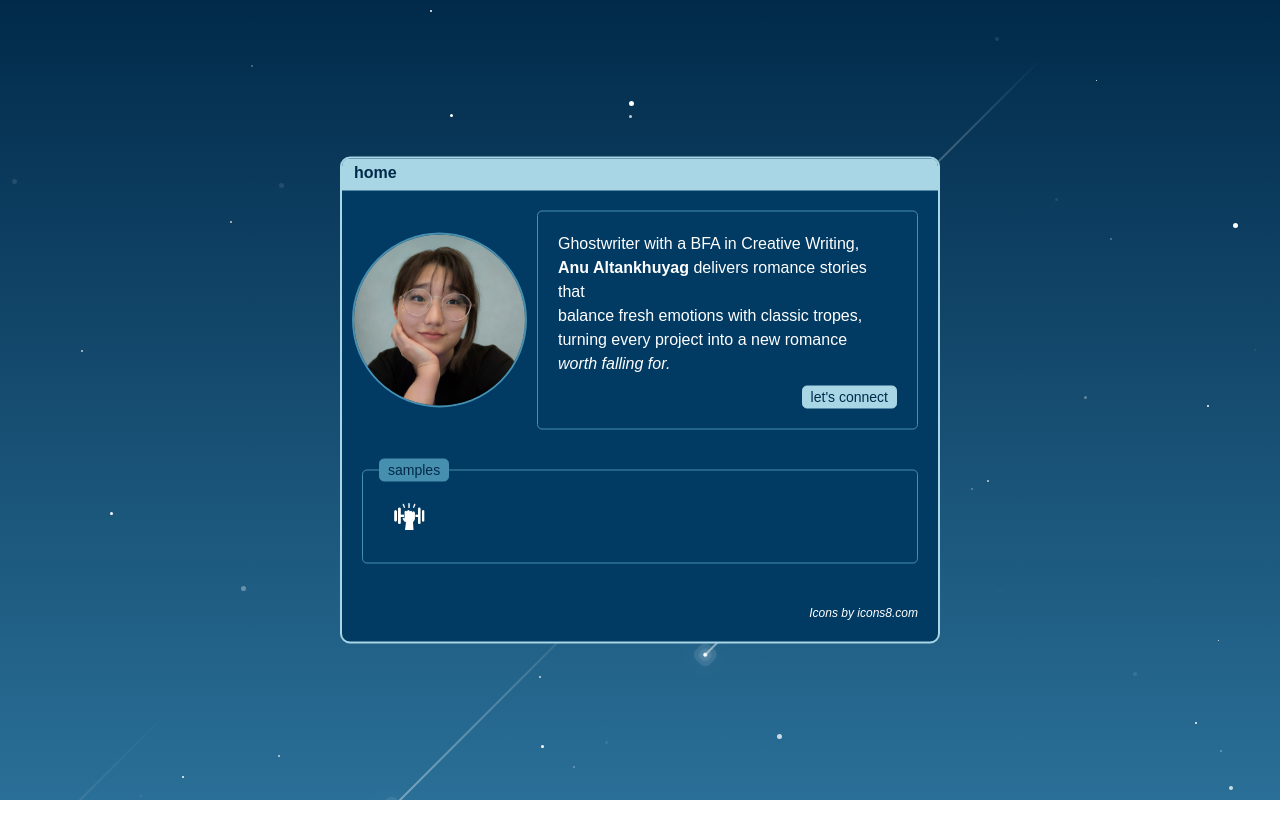
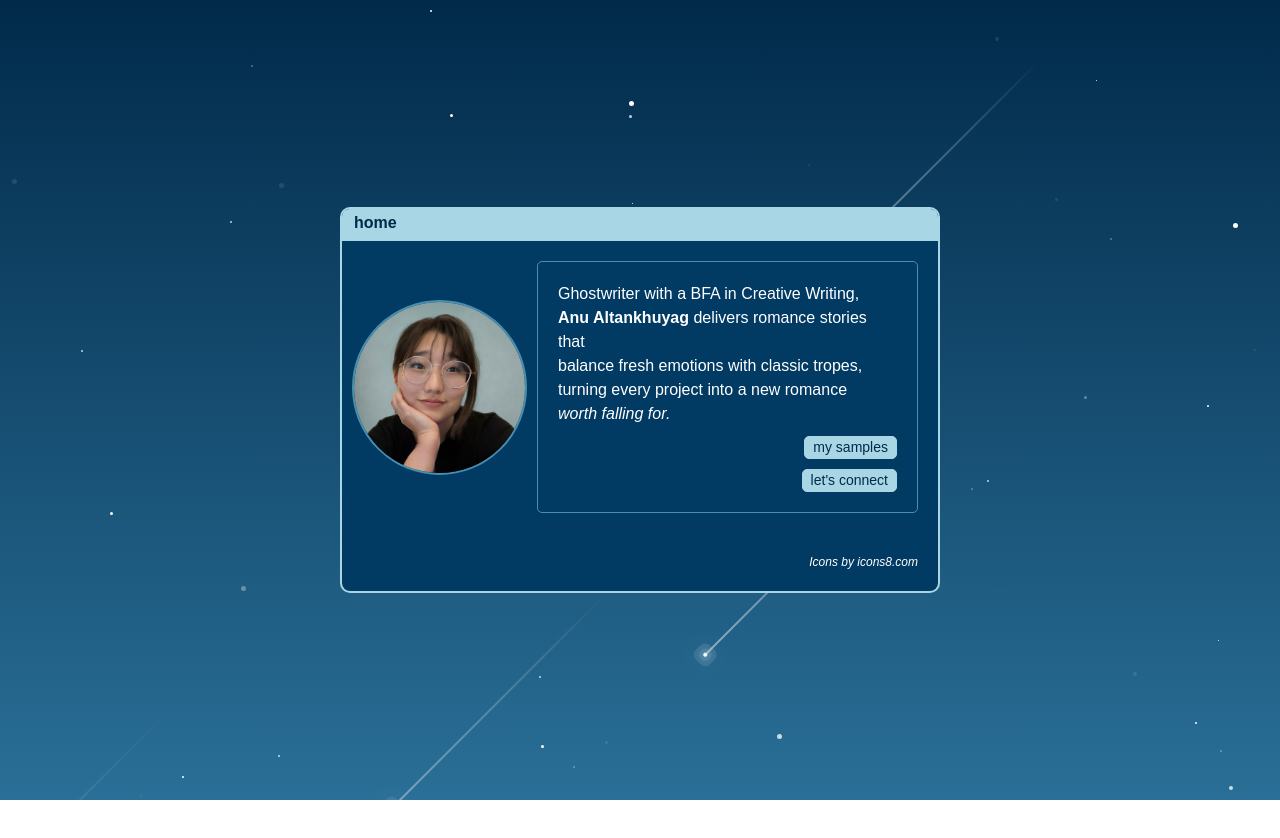
Before and after one commit to lunargravity/anuromance, a Next.js app: page / in a window 1280 px wide. Shown: the top 838 px of the page. Built offline with nearby package versions, Linux system fonts and the light colour scheme.

Commit message:
Refactor samples section: remove unused sample components and add button to open samples PDF

```diff
--- a/src/app/global.css
+++ b/src/app/global.css
@@ -180,8 +180,6 @@ section {
 .custom-container {
   display: flex;
   flex-direction: column;
-  flex: 1;
-  height: 100%;
   box-sizing: border-box;
   position: relative;
   border: 1px solid var(--color-tertiarybackground);
@@ -245,12 +243,9 @@ section {
 
 /* === SAMPLES SETTINGS === */
 
-.samples {
-  display: flex;
-  flex-direction: column;
-  justify-content: space-between;
-  align-items: left;
-
+.sample {
+  margin: 10px;
+  width: fit-content !important
 }
 
 .sample-icon {
@@ -262,75 +257,6 @@ section {
   transform: scale(1.5);
 }
 
-#first-sample {
-  top: 30%;
-  left: 25%;
-  height: auto;
-  width: 300px;
-  z-index: 120 !important;
-}
-
-#second-sample {
-  top: 25%;
-  left: 45%;
-  height: auto;
-  width: 300px;
-  z-index: 120 !important;
-}
-
-#third-sample {
-  top: 10%;
-  left: 30%;
-  height: auto;
-  width: 300px;
-  z-index: 120 !important;
-}
-
-.word-count {
-  font-size: var(--secondary-font-size);
-  margin-top: 20px;
-  margin-left: 10px;
-  margin-right: 10px;;
-}
-
-
-.tags-container {
-  display: flex;
-  flex-wrap: wrap;
-  gap: 5px;
-  margin: 10px;
-}
-
-.tag {
-  background-color: var(--color-tertiarybackground);
-  border-radius: 5px;
-  padding-left: 0.5rem;
-  padding-right: 0.5rem;
-  font-size: var(--secondary-font-size);
-  color: var(--color-secondarytext);
-}
-
-.spice-level {
-  display: flex;
-  flex-direction: row;
-  align-items: center;
-  margin: 10px;
-}
-
-.sample-content {
-  padding: 10px;
-  font-size: var(--secondary-font-size);
-  line-height: 1.5;
-}
-
-.coming-soon {
-  margin: 15px 10px;
-  padding: 3px;
-  color: var(--color-primarytext);
-  border: 2px solid var(--color-secondarybackground);
-  background-color: transparent;
-}
-
 /* === GENRES SETTINGS === */
 
 .genre-list {
@@ -340,16 +266,7 @@ section {
   margin: 10px;
 }
 
-#samples-container,
-#genres-container,
-#avoided-tropes {
+#samples-container{
   height: auto;
+  width: fit-content !important;
 }
-
-#genres-container {
-  flex: 0.5;
-}
-
-#avoided-tropes {
-  flex: 0.3;
-}
--- a/src/app/page.tsx
+++ b/src/app/page.tsx
@@ -47,21 +47,6 @@ export default function Page() {
         <div className="mockup-window">
           <div className="bar">home</div>
           {<FirstRow />}
-          <div className="second-row">
-            <div id="samples-container" className="custom-container">
-              <p className="label">samples</p>
-              <div className="samples">
-                <SampleIcon
-                  onClick={() => {
-                    window.open(`${BASE_PATH}/Altankhuyag_Samples.pdf`, "_blank");
-                  }}
-                  src={`${BASE_PATH}/thirdtimesthecharm.png`}
-                  alt="Weight Icon"
-                  className="sample-icon"
-                />
-              </div>
-            </div>
-          </div>
           <div className="source">
             <p>
               Icons by{" "}
--- a/src/app/profile.tsx
+++ b/src/app/profile.tsx
@@ -30,6 +30,12 @@ export default function FirstRow() {
           </p>
           <button
             className="contact"
+            onClick={() => window.open(`${BASE_PATH}/Altankhuyag_Samples.pdf`, "_blank")}
+          >
+            my samples
+          </button>
+          <button
+            className="contact"
             onClick={() => toggleDisplay("contact-window")}
           >
             let&apos;s connect
```
